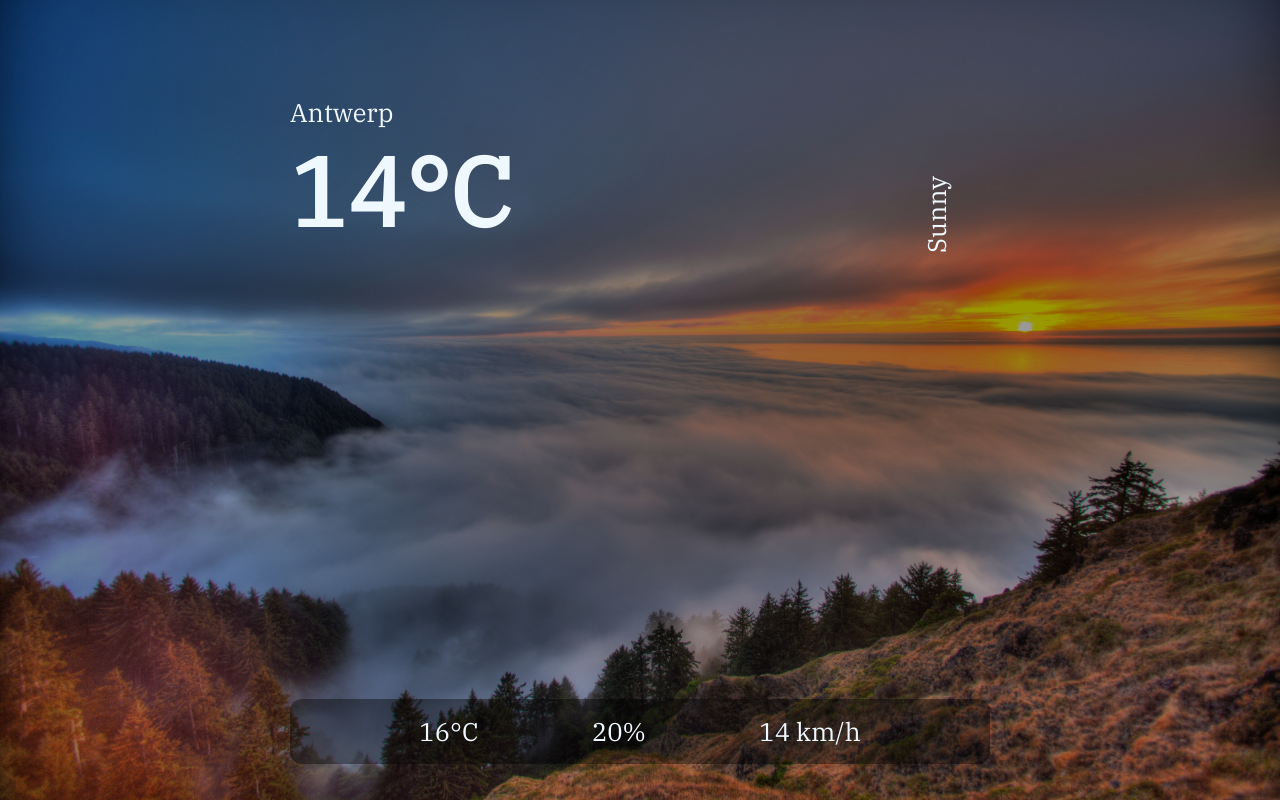
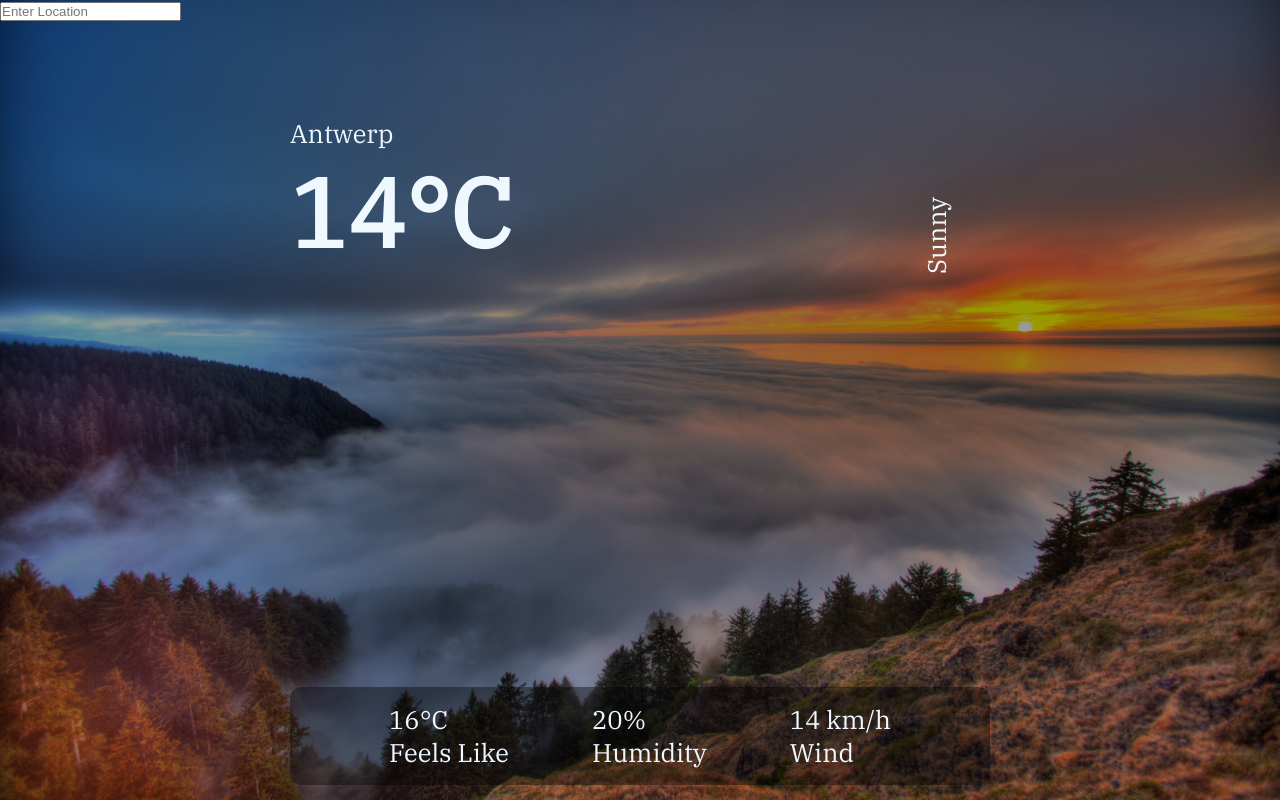
Before and after one commit to alex197925/react-weather-app, a React (Create React App) app: page / in a window 1280 px wide. Built offline with nearby package versions, Linux system fonts and the light colour scheme; no server answers.

Commit message:
Fetch data API with axios

```diff
--- a/src/App.js
+++ b/src/App.js
@@ -1,26 +1,37 @@
-import React, {useState, useEffect} from "react";
+import React, {useState} from "react";
 import axios from 'axios';
 
 
 
 function App() {
-//const url = `https://api.openweathermap.org/data/2.5/weather?q=antwerpen&appid=4068248e6fdf0020b855d97f00767e29`;
-  const [temp, setTemp] = useState([]);
+
+  const [data, setData] = useState({});
+  const [location, setLocation] = useState('');
 
    //Get data from API with axios
-   useEffect(() => {
-     const axiosTemp = async () => {
-       const res = await axios('https://api.openweathermap.org/data/2.5/weather?q=antwerpen&appid=4068248e6fdf0020b855d97f00767e29');
-       setTemp(res.data)
-       console.log(res.data);
-     }
-     axiosTemp();
-   }, [])
+  const url = `https://api.openweathermap.org/data/2.5/weather?q=${location}&units=imperial&appid=4068248e6fdf0020b855d97f00767e29`;
 
 
+  const searchLocation = (event) => {
+    if (event.key === 'Enter') {
+      axios.get(url).then((response) => {
+        setData(response.data)
+        console.log(response.data)
+      })
+      setLocation('')
+    }
+  }
 
   return (
     <div className="app">
+      <div className="search">
+        <input
+            value={location}
+            onChange={event => setLocation(event.target.value)}
+            onKeyPress={searchLocation}
+            placeholder='Enter Location'
+            type="text" />
+      </div>
     <div className="container">
       <div className="top">
         <div className="location">
@@ -36,12 +47,15 @@
       <div className="bottom">
         <div className="feels">
           <p>16°C</p>
+          <p className="bold">Feels Like</p>
         </div>
         <div className="humidity">
           <p>20%</p>
+          <p className="bold">Humidity</p>
         </div>
         <div className="wind">
           <p>14 km/h</p>
+          <p className="bold">Wind</p>
         </div>
       </div>
     </div>
```
